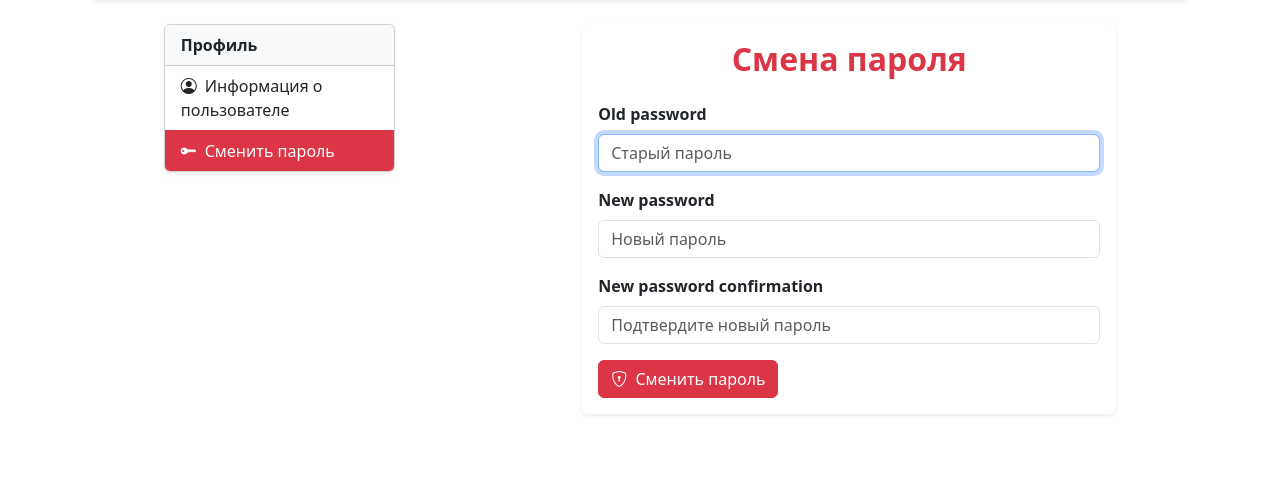
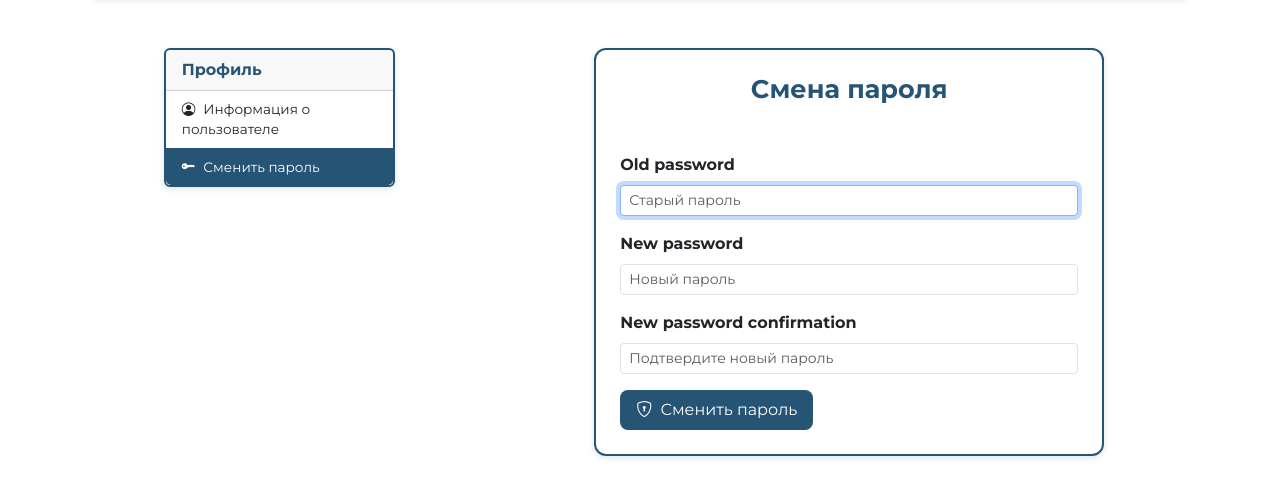
Before and after one commit to Katusha-tech/DW_milkSite, a Django app: page /users/password_change/ in a window 1280 px wide. Shown: the part 129-632 px from the top of the page. Run offline with Django 5.2, Linux system fonts and the light colour scheme; the visitor is signed in with stand-in values (Sample User, id 1); some libraries are stand-ins or nearby versions.

Commit message:
com_21: привела шаблоны к единому стилю

```diff
--- a/static/css/main.css
+++ b/static/css/main.css
@@ -128,9 +128,59 @@
     color: white;
 }
 
+/* Стили для Users -done*/
+.users-card {
+    font-family: 'Montserrat', sans-serif;
+    border: 2px solid #265475;
+    font-size: 0.85rem;
+    border-radius: 12px;
+    max-width: 700px;
+    box-shadow: 0 2px 6px rgba(38, 84, 117, 0.15);
+    transition: box-shadow 0.3s ease;
+}
 
+.users-card:hover {
+    box-shadow: 0 6px 15px rgba(38, 84, 117, 0.3);
+}
 
+/* Стили для account_menu_include*/
+.profile-card {
+    font-family: 'Montserrat', sans-serif;
+    border: 2px solid #265475;
+    font-size: 0.85rem;
+    box-shadow: 0 2px 6px rgba(38, 84, 117, 0.15);
+    transition: box-shadow 0.3s ease;
+}
 
+.profile-card:hover {
+    box-shadow: 0 6px 15px rgba(38, 84, 117, 0.3);
+}
+
+.profile-name {
+    color: #265475;
+    font-size: 1rem;
+}
+
+/* Стили для блока users - done*/
+.name-card {
+    font-family: 'Montserrat', sans-serif;
+    border: 2px solid #265475;
+    border-radius: 12px;
+    max-width: 600px;
+    box-shadow: 0 2px 6px rgba(38, 84, 117, 0.15);
+    transition: box-shadow 0.3s ease;
+}
+
+.name-card:hover {
+    box-shadow: 0 6px 15px rgba(38, 84, 117, 0.3);
+}
+
+/* Фон и рамка для активного элемента списка */
+.list-group-item.active {
+    background-color: #265475 !important;
+    border-color: #265475 !important;
+    color: #fff !important; /* чтобы текст точно был белым */
+}
 
 
 
@@ -602,7 +652,7 @@ select {
 }
 
 .toggle-desc {
-    color: #007bff;
+    color: #265475;
     background: none;
     border: none;
     cursor: pointer;
@@ -618,14 +668,14 @@ select {
 /* Пагинация в стиле "Зигзаг удачи" */
 
 .pagination {
-  font-family: 'Oswald', sans-serif;
+  font-family: 'Montserrat', sans-serif;
   font-weight: 600;
   font-size: 0.85rem;
 }
 
 .pagination .page-link {
   color: #2a2a2a !important; /* темный текст */
-  border: 2px solid #c62828; /* красная рамка */
+  border: 2px solid #265475; /* красная рамка */
   margin: 0 0.25rem;
   padding: 0.3rem 0.5rem;
   transition: background-color 0.3s, color 0.3s;
@@ -634,15 +684,15 @@ select {
 
 .pagination .page-link:hover,
 .pagination .page-link:focus {
-  background-color: #c62828 !important;
+  background-color: #265475 !important;
   color: #fff !important;
   text-decoration: none;
   box-shadow: none;
 }
 
 .page-item.active .page-link {
-  background-color: #c62828 !important;
-  border-color: #c62828 !important;
+  background-color: #265475 !important;
+  border-color: #265475 !important;
   color: #fff !important;
   font-weight: 700;
   cursor: default;
@@ -651,7 +701,7 @@ select {
 
 .pagination .page-link:focus {
   outline: none !important;
-  box-shadow: 0 0 0 0.2rem rgba(198, 40, 40, 0.4) !important; /* красная полупрозрачная обводка */
+  box-shadow: 0 0 0 0.2rem rgba(0, 0, 0, 0.05) !important; /* красная полупрозрачная обводка */
 }
 
 .post-card {
--- a/users/forms.py
+++ b/users/forms.py
@@ -12,12 +12,12 @@ class UserLoginForm(AuthenticationForm):
         super().__init__(*args, **kwargs)
         # Кастомизация поля username
         self.fields['username'].widget.attrs.update({
-            'class': 'form-control mb-2',
+            'class': 'form-control form-control-sm',
             'placeholder': 'Имя пользователя или email'
         })
         # Кастомизация поля password
         self.fields['password'].widget.attrs.update({
-            'class': 'form-control',
+            'class': 'form-control form-control-sm',
             'placeholder': 'Пароль'
         })
 
@@ -48,7 +48,7 @@ class CustomSetPasswordForm(SetPasswordForm):
 class UserRegisterForm(UserCreationForm):
     """Форма для регистрации нового пользователя."""
     email = forms.EmailField(
-        widget=forms.EmailInput(attrs={'class': 'form-control mb-2', 'placeholder': 'Email'}),
+        widget=forms.EmailInput(attrs={'class': 'form-control form-control-sm', 'placeholder': 'Email'}),
         required=True
     )
 
@@ -62,17 +62,17 @@ class UserRegisterForm(UserCreationForm):
 
         # Кастомизация поля username
         self.fields['username'].widget.attrs.update({
-            'class': 'form-control mb-2',
+            'class': 'form-control form-control-sm',
             'placeholder': 'Имя пользователя',
         })
         # Кастомизация поля password1
         self.fields['password1'].widget.attrs.update({
-            'class': 'form-control mb-2',
+            'class': 'form-control form-control-sm',
             'placeholder': 'Придумайте пароль',
         })
         # Кастомизация поля password2
         self.fields['password2'].widget.attrs.update({
-            'class': 'form-control',
+            'class': 'form-control form-control-sm',
             'placeholder': 'Повторите пароль',
         })
         # Сбрасываем подсказки (help_text) для полей, чтобы не отображались
@@ -87,14 +87,12 @@ class UserProfileUpdateForm(forms.ModelForm):
     # Метаданные формы
     class Meta:
         model = User
-        fields = ['username', 'email', 'avatar', 'birth_date', 'telegram_id', 'github_id']
+        fields = ['username', 'email', 'avatar', 'birth_date']
         widgets = {
-            'username': forms.TextInput(attrs={'class': 'form-control'}),
-            'email': forms.EmailInput(attrs={'class': 'form-control'}),
-            'avatar': forms.ClearableFileInput(attrs={'class': 'form-control'}),
-            'birth_date': forms.DateInput(attrs={'class': 'form-control', 'type': 'date'}),
-            'telegram_id': forms.TextInput(attrs={'class': 'form-control'}),
-            'github_id': forms.TextInput(attrs={'class': 'form-control'}),
+            'username': forms.TextInput(attrs={'class': 'form-control form-control-sm'}),
+            'email': forms.EmailInput(attrs={'class': 'form-control form-control-sm'}),
+            'avatar': forms.ClearableFileInput(attrs={'class': 'form-control form-control-sm'}),
+            'birth_date': forms.DateInput(attrs={'class': 'form-control form-control-sm', 'type': 'date'}),
         }
 
     def __init__(self, *args, **kwargs):
@@ -109,17 +107,17 @@ class UserPasswordChangeForm(PasswordChangeForm):
         super().__init__(*args, **kwargs)
         # Кастомизация поля старого пароля
         self.fields['old_password'].widget.attrs.update({
-            'class': 'form-control mb-2',
+            'class': 'form-control form-control-sm',
             'placeholder': 'Старый пароль'
         })
         # Кастомизация поля нового пароля
         self.fields['new_password1'].widget.attrs.update({
-            'class': 'form-control mb-2',
+            'class': 'form-control form-control-sm',
             'placeholder': 'Новый пароль'
         })
         # Кастомизация поля подтверждения пароля
         self.fields['new_password2'].widget.attrs.update({
-            'class': 'form-control',
+            'class': 'form-control form-control-sm',
             'placeholder': 'Подтвердите новый пароль'
         })
         # Сброс help_text для полей пароля
--- a/users/templates/users/account_base.html
+++ b/users/templates/users/account_base.html
@@ -2,7 +2,7 @@
 {% load static %}
 
 {% block content %}
-<div class="section-content py-4">
+<div class="section-content py-5">
   <div class="row justify-content-center">
     <div class="col-md-3 mx-auto">
       {% include "users/account_menu_include.html" %}
--- a/users/templates/users/account_menu_include.html
+++ b/users/templates/users/account_menu_include.html
@@ -1,15 +1,13 @@
-<div class="card mb-4 shadow-sm me-4">
-  <div class="card-header bg-light text-dark fw-bold">
-    Профиль
-  </div>
+<div class="card profile-card mb-4 me-4">
+  <div class="card-header profile-name fw-bold">Профиль</div>
   <div class="list-group list-group-flush">
     <a href="{% url 'users:profile_detail' pk=user.pk %}"
-       class="list-group-item list-group-item-action {% if request.resolver_match.url_name == 'profile_detail' %}active text-white bg-danger border-danger{% endif %}"
+       class="list-group-item list-group-item-action {% if request.resolver_match.url_name == 'profile_detail' %}active text-white label-color{% endif %}"
        id="profile-info-link">
       <i class="bi bi-person-circle me-2"></i>Информация о пользователе
     </a>
     <a href="{% url 'users:password_change' %}"
-       class="list-group-item list-group-item-action {% if request.resolver_match.url_name == 'password_change' %}active text-white bg-danger border-danger{% endif %}"
+       class="list-group-item list-group-item-action {% if request.resolver_match.url_name == 'password_change' %}active text-white label-color{% endif %}"
        id="change-password-link">
       <i class="bi bi-key-fill me-2"></i>Сменить пароль
     </a>
--- a/users/templates/users/password_change_form.html
+++ b/users/templates/users/password_change_form.html
@@ -4,9 +4,9 @@
 {% block title %}{{ title }} - {{ block.super }}{% endblock %}
 
 {% block account_content %}
-<div class="p-3 bg-white rounded shadow-sm" style="max-width: 700px; margin: 0 auto;">
-  <h2 class="text-danger fw-bold mb-4 text-center">{{ title }}</h2>
-
+<div class="container">
+  <div class="name-card p-4 mx-auto">
+    <h2 class="text-center fw-bold mb-5 milksite-title">{{ title }}</h2>
     <form method="post" novalidate>
       {% csrf_token %}
 
@@ -32,10 +32,10 @@
           {% endfor %}
         </div>
       {% endfor %}
-
-    <button type="submit" class="btn btn-danger">
+      <button type="submit" class="btn order-btn">
         <i class="bi bi-shield-lock me-1"></i> Сменить пароль
       </button>
     </form>
   </div>
+</div>
 {% endblock account_content %}
```
Also changed, not shown: users/templates/users/login.html (+7 -11 lines), users/templates/users/password_reset_complete.html (+5 -5 lines), users/templates/users/password_reset_confirm.html (+7 -13 lines), users/templates/users/password_reset_done.html (+4 -5 lines), users/templates/users/password_reset_form.html (+9 -6 lines), users/templates/users/profile_detail.html (+5 -3 lines), users/templates/users/profile_update_form.html (+5 -5 lines), users/templates/users/register.html (+9 -14 lines), core/templates/core/reviews_form.html (line endings or trailing spaces). Lines whose indentation alone changed are shown as unchanged.
